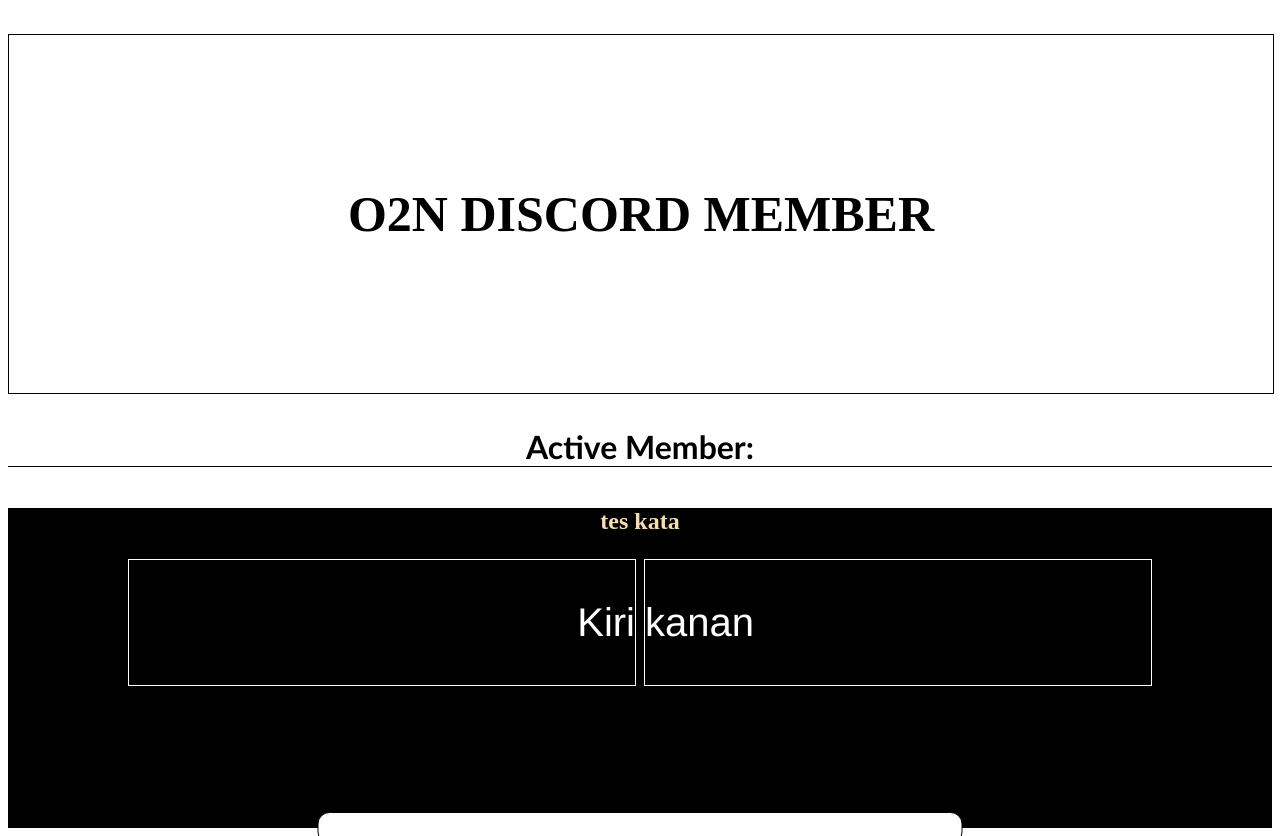
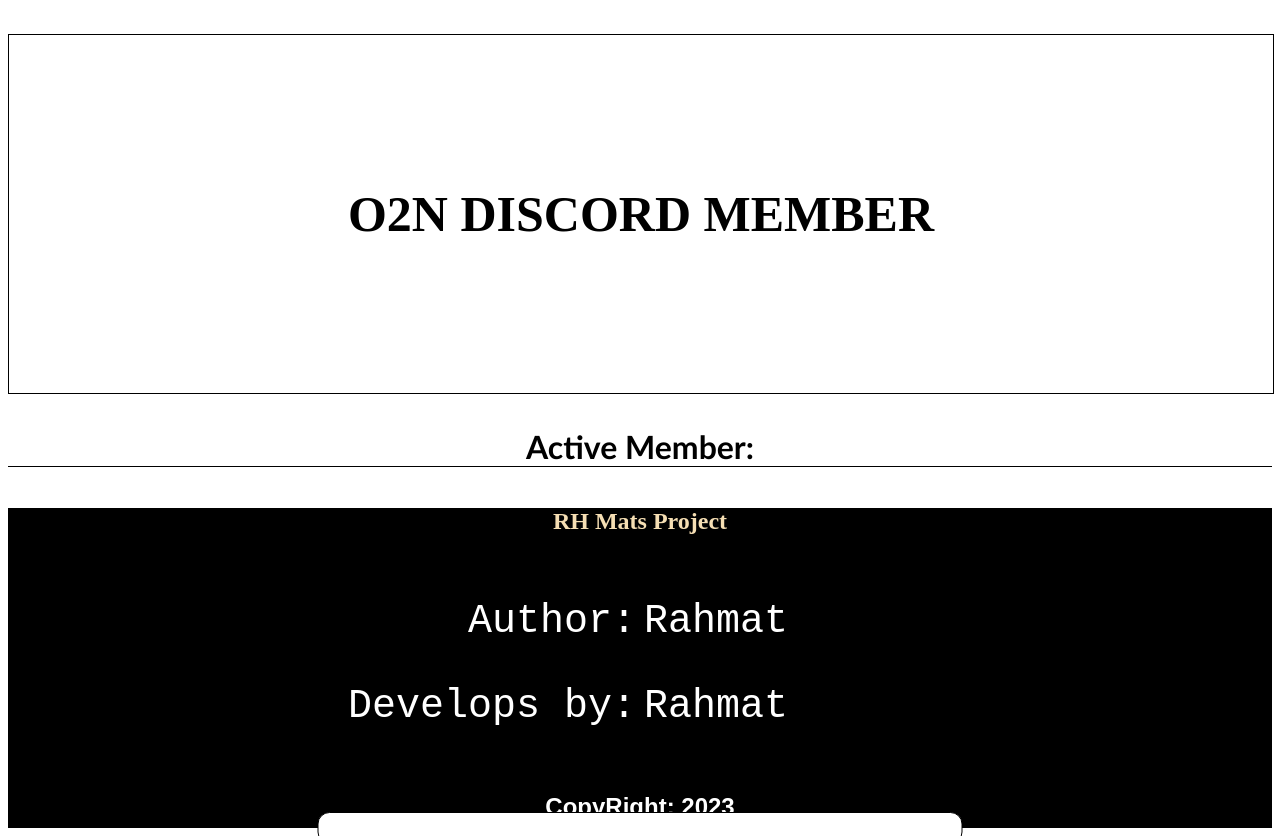
Before and after one commit to MatsRahmat/discordAPI, a plain HTML site: page newWebsite/index.html in a window 1280 px wide. Drawn offline with Linux system fonts and the light colour scheme; no server answers.

Commit message:
add some copyright

```diff
--- a/newWebsite/index.html
+++ b/newWebsite/index.html
@@ -24,15 +24,18 @@
         </div>
     </div>
     <footer>
-        <h2>tes kata</h2>
+        <h2>RH Mats Project</h2>
         <div class="kiri-kanan">
             <div class="kiri">
-                <p>Kiri</p>
+                <p>Author:</p>
+                <p>Develops by:</p>
             </div>
             <div class="kanan">
-                <p>kanan</p>
+                <p>Rahmat</p>
+                <p>Rahmat</p>
             </div>
         </div>
+        <h2 class="copy-right" style="color: white; font-family: Arial, Helvetica, sans-serif;"></h2>
     </footer>
 
     <div class="modal">
--- a/newWebsite/main.js
+++ b/newWebsite/main.js
@@ -69,3 +69,7 @@
         `
     })
 }
+
+const date = new Date;
+const tahun = date.getFullYear();
+document.querySelector('.copy-right').innerHTML = 'CopyRight: ' + tahun
--- a/newWebsite/style.css
+++ b/newWebsite/style.css
@@ -73,7 +73,7 @@
     justify-content: center;
 }
 .kiri-kanan .kiri{
-    border: 1px solid white;
+    /* border: 1px solid white; */
     width: 40%;
     left: 0;
     bottom: 0;
@@ -81,7 +81,7 @@
     margin: 4px;
 }
 .kiri-kanan .kanan{
-    border: 1px solid white;
+    /* border: 1px solid white; */
     width: 40%;
     right: 0;
     bottom: 0;
@@ -92,7 +92,7 @@
 .kiri, .kanan p{
     color: white;
     font-size: 40px;
-    font-family: 'Franklin Gothic Medium', 'Arial Narrow', Arial, sans-serif;
+    font-family:'Courier New', Courier, monospace;
 }
 
 
```
